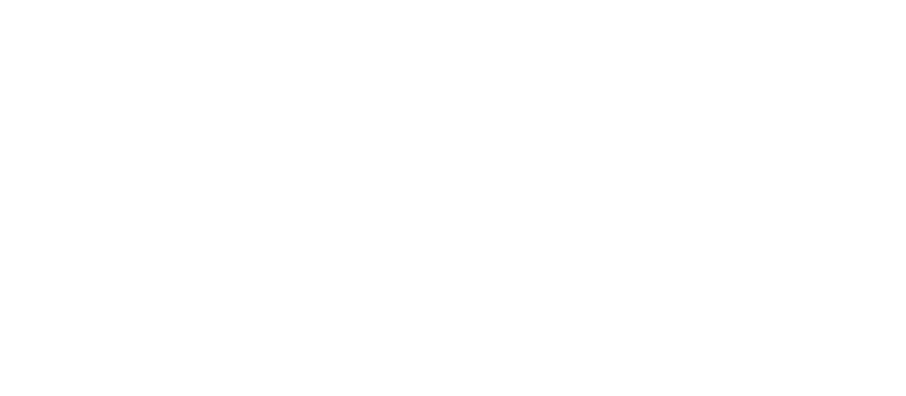
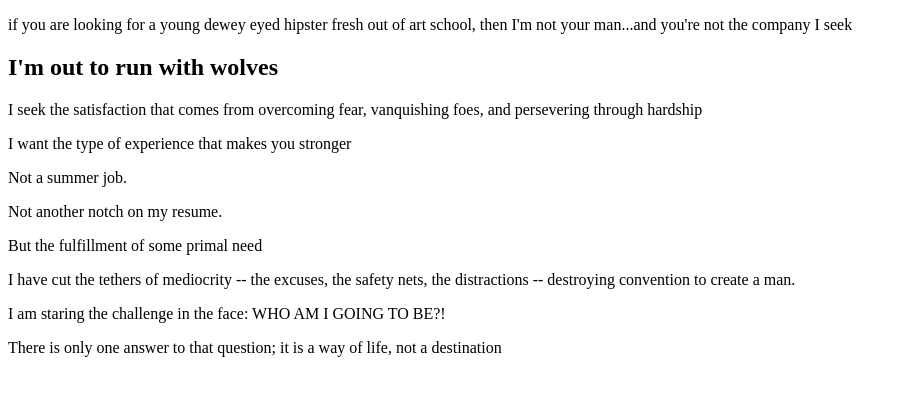
Before and after one commit to BobbyJoeSmith3/space150, a plain HTML site: page space150.html in a window 1280 px wide. Shown: the whole page, without its empty margins (0-906 px from the left). Drawn offline with Linux system fonts and the light colour scheme.

Commit message:
add preamble

```diff
--- a/space150.html
+++ b/space150.html
@@ -1,15 +1,29 @@
 <!DOCTYPE html>
 <head>
-	<title>Bobby Joe Smith III & Space150</title>
+	<title>Bobby Joe Smith III | space150</title>
 	<meta charset="UTF-8"/>
-	<meta name="description" content="an appeal to the good folks at space150 as to why they should hire someone with my drive and background."/>
-	<meta name="keywords" content="Hire, Bobby Joe, Smith, III"/>
+	<meta name="description" content="a passionate appeal to the wolfpack at space150 as to why they should hire someone with my drive and potential as their Design or Engineering intern. Minneapolis and New York are my first choices, since I have family there, but I am definitely not opposed to LA, since they have good food and sunshine. And yes, source code makes me salivate!"/>
+	<meta name="keywords" content="Hire, Bobby Joe, Smith, III, Design Internship, Engineering Internship, MPLS, NY, LA"/>
 	<meta name="robots" content="nofollow"/>
 	<meta http-equiv="author" content="Bobby Joe Smith III"/>
 	<meta http-equiv="expires" content="Tues, 02 June 2015 23:59:59 CST"/>
-
 </head>
-
 <body>
+	<div>
+		<p>if you are looking for a young dewey eyed hipster fresh out of art school, then I'm not your man...and you're not the company I seek</p>
+		<h2>I'm out to run with wolves</h2>
+	</div>
+	<div>
+		<p>I seek the satisfaction that comes from overcoming fear, vanquishing foes, and persevering through hardship</p>
+		<p>I want the type of experience that makes you stronger</p>
+		<p>Not a summer job.</p>
+		<p>Not another notch on my resume.</p>
+		<p>But the fulfillment of some primal need</p>
+	</div>
+	<div>
+		<p>I have cut the tethers of mediocrity -- the excuses, the safety nets, the distractions -- destroying convention to create a man.</p>
+		<p>I am staring the challenge in the face: WHO AM I GOING TO BE?!</p>
+		<p>There is only one answer to that question; it is a way of life, not a destination</p>
+	</div>
 
 </body>
```
